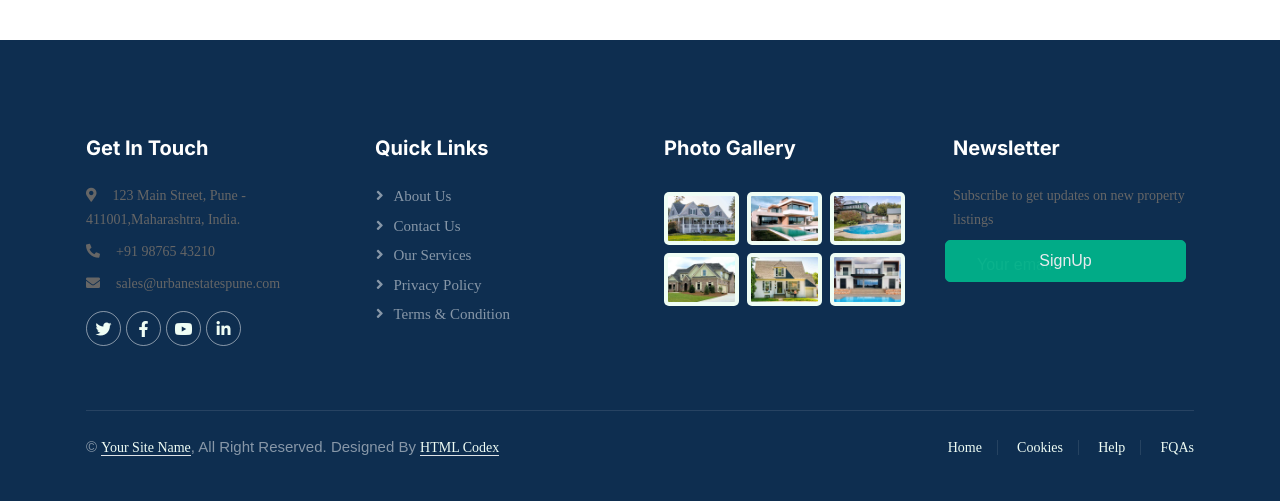
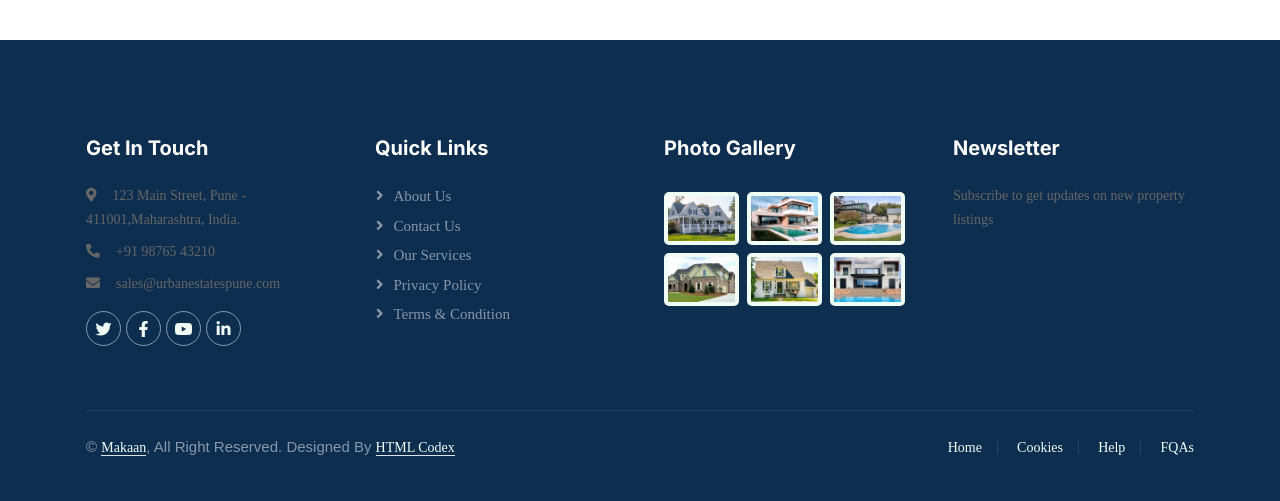
Before and after one commit to MadhuraVeturkar/real_estate, a Django app: page / in a window 1280 px wide. Shown: the part 5356-5857 px from the top of the page. Run offline with Django 5.2, Linux system fonts and the light colour scheme; data comes from the database, SQL or seed files in the repository; some libraries are stand-ins or nearby versions; some web fonts are replaced.

Commit message:
footer links

```diff
--- a/templates/base.html
+++ b/templates/base.html
@@ -129,8 +129,8 @@
                     </div>
                     <div class="col-lg-3 col-md-6">
                         <h5 class="text-white mb-4">Quick Links</h5>
-                        <a class="btn btn-link text-white-50" href="">About Us</a>
-                        <a class="btn btn-link text-white-50" href="">Contact Us</a>
+                        <a class="btn btn-link text-white-50" href="/about">About Us</a>
+                        <a class="btn btn-link text-white-50" href="/contact">Contact Us</a>
                         <a class="btn btn-link text-white-50" href="">Our Services</a>
                         <a class="btn btn-link text-white-50" href="">Privacy Policy</a>
                         <a class="btn btn-link text-white-50" href="">Terms & Condition</a>
@@ -161,10 +161,6 @@
                     <div class="col-lg-3 col-md-6">
                         <h5 class="text-white mb-4">Newsletter</h5>
                         <p>Subscribe to get updates on new property listings</p>
-                        <div class="position-relative mx-auto" style="max-width: 400px;">
-                            <input class="form-control bg-transparent w-100 py-3 ps-4 pe-5" type="text" placeholder="Your email">
-                            <button type="button" class="btn btn-primary py-2 position-absolute top-0 end-0 mt-2 me-2">SignUp</button>
-                        </div>
                     </div>
                 </div>
             </div>
@@ -172,14 +168,14 @@
                 <div class="copyright">
                     <div class="row">
                         <div class="col-md-6 text-center text-md-start mb-3 mb-md-0">
-                            &copy; <a class="border-bottom" href="#">Your Site Name</a>, All Right Reserved.
+                            &copy; <a class="border-bottom" href="#">Makaan</a>, All Right Reserved.
 
 							<!--/*** This template is free as long as you keep the footer author’s credit link/attribution link/backlink. If you'd like to use the template without the footer author’s credit link/attribution link/backlink, you can purchase the Credit Removal License from "https://htmlcodex.com/credit-removal". Thank you for your support. ***/-->
 							Designed By <a class="border-bottom" href="https://htmlcodex.com">HTML Codex</a>
                         </div>
                         <div class="col-md-6 text-center text-md-end">
                             <div class="footer-menu">
-                                <a href="">Home</a>
+                                <a href="/">Home</a>
                                 <a href="">Cookies</a>
                                 <a href="">Help</a>
                                 <a href="">FQAs</a>
```
Also changed, not shown: templates/base2.html (+4 -4 lines).
